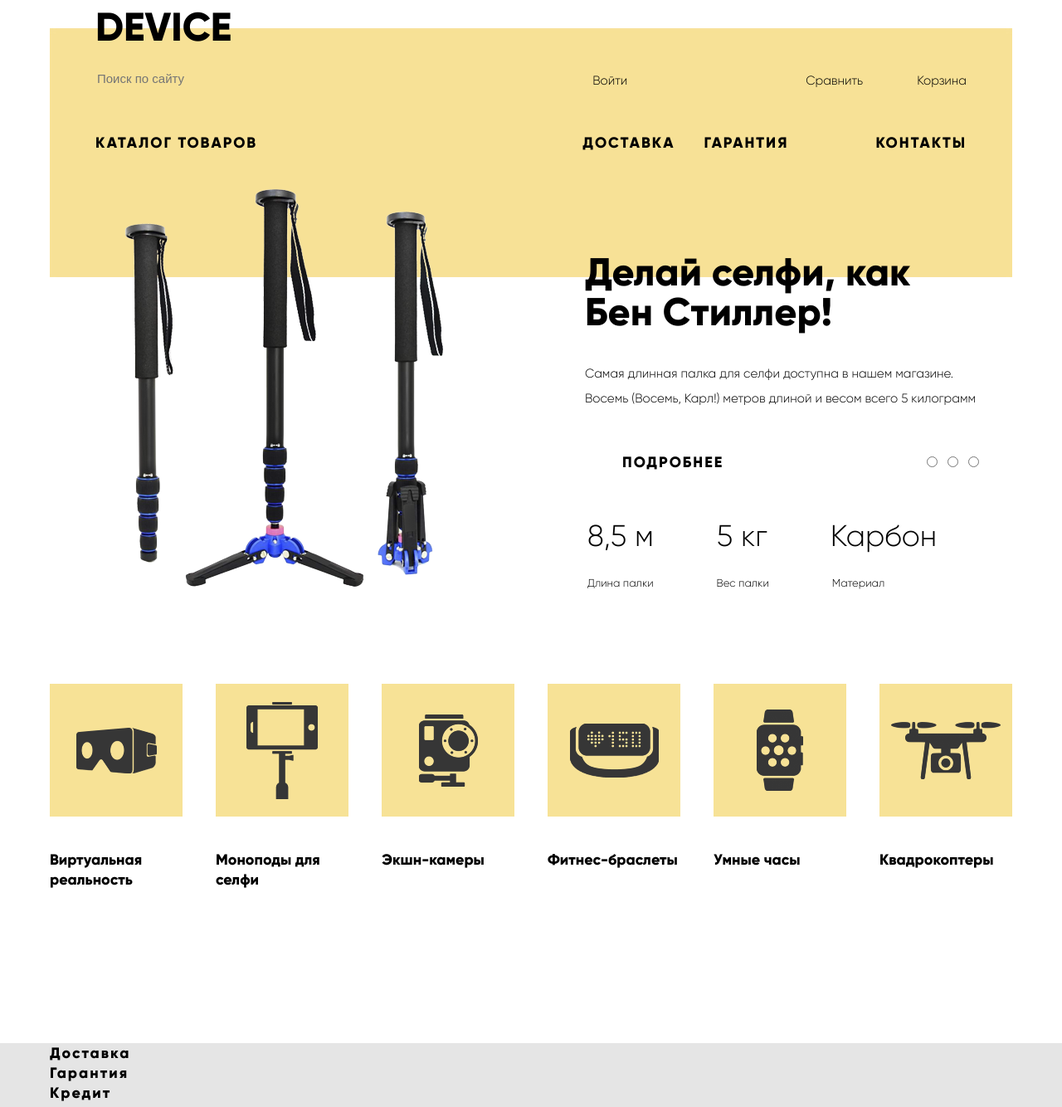
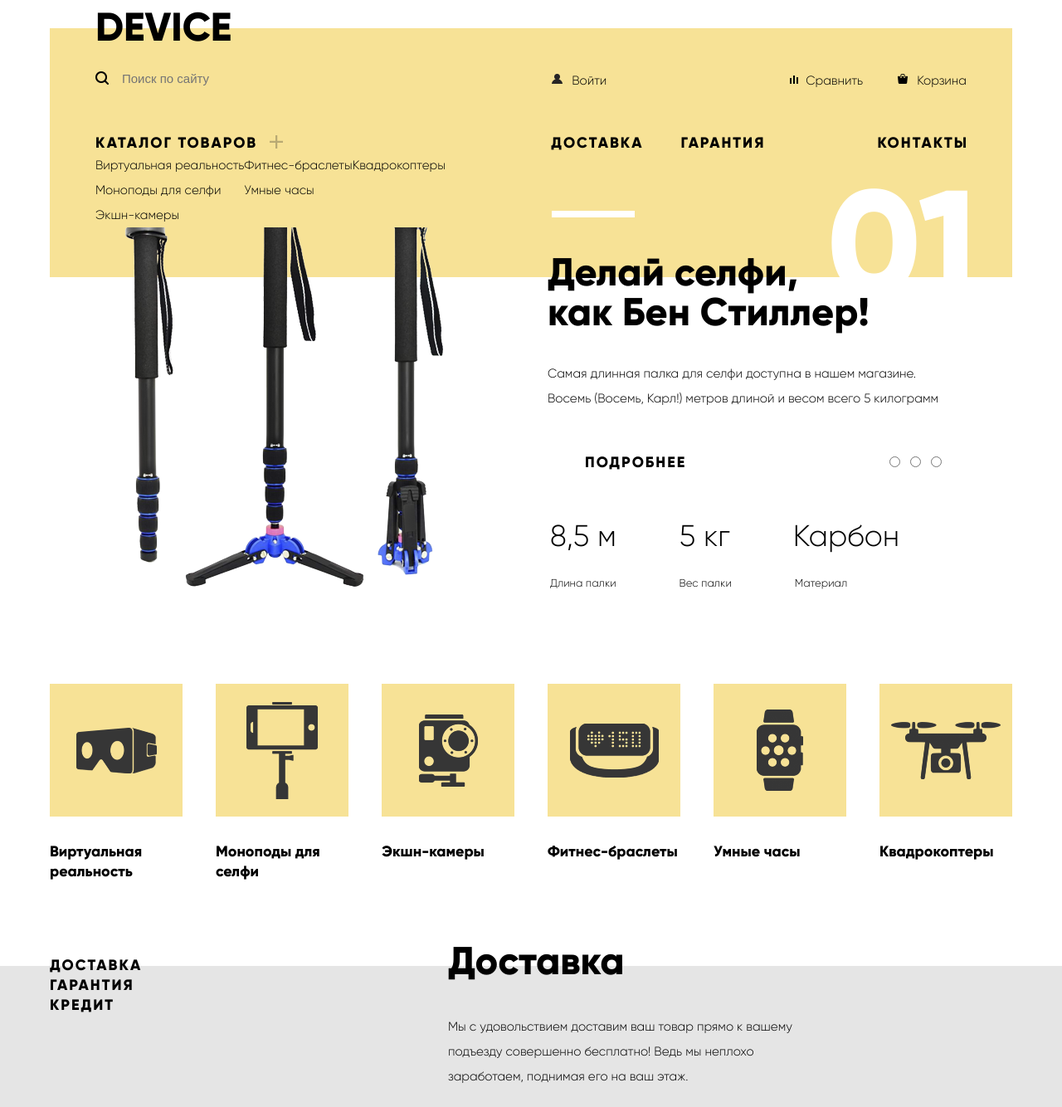
Before and after one commit to nemisqe/device, a plain HTML site: page index.html in a window 1280 px wide. Shown: the part 6-1340 px from the top of the page at 83% size. Drawn offline with Linux system fonts and the light colour scheme.

Commit message:
add decorative elements in header

```diff
--- a/css/style.css
+++ b/css/style.css
@@ -14,7 +14,7 @@ ul, li, p, div, form, h3 {
 	padding: 0;
 }
 
-a, li, .catalog {
+a, ul:not(.delivery-companies) li, .catalog {
 	font-size: 18px;
 	line-height: 24px;
 	text-decoration: none;
@@ -23,7 +23,8 @@ a, li, .catalog {
 	}
 
 a,
-.catalog {
+.catalog,
+.delivery-companies {
 	font-weight: bold;
 }
 
@@ -38,9 +39,14 @@ p,
 .address,
 .telephone,
 .header-user-nav li a,
-.footer-user-nav li a {
+.footer-user-nav li a,
+.catalog-popup li a {
 	font-size: 15px;
 	line-height: 30px;
+}
+
+.catalog-popup li a {
+	font-weight: normal;
 }
 
 .hit-product-info__data th {
@@ -65,15 +71,33 @@ p,
 .catalog,
 .info-header,
 .hit-product__page-link,
-.more-info {
+.more-info,
+.service-info ul li,
+.info-footer ul a {
 	text-transform: uppercase;
 }
 
 input[placeholder*="Поиск"] {
+	display: inline-block;
 	background-color: transparent;
 	border: 0px;
 	font-size: 15px;
 	line-height: 30px;
+	margin-left: 30px;
+}
+
+.header-search {
+	background: url(../img/search-icon.png) no-repeat;
+	background-position: 0 7px;
+}
+
+.header-nav-container {
+	background: url(../img/header-nav-sprite.png) no-repeat;
+	background-position: 550px 55px;
+}
+
+.header-nav-item__login {
+	margin-right: 25px;
 }
 
 .hit-product__page-link,
@@ -107,13 +131,9 @@ input[placeholder*="Поиск"] {
 	line-height: 36px;
 }
 
-.delivery-companies {
-	font-weight: bold;
-}
-
 .main-header {
 	min-height: 300px;
-	background: url(../img/header-background.jpg);
+	background-color: #f7e296;
 	margin-top: 40px;
 	position: relative;
 }
@@ -125,11 +145,46 @@ input[placeholder*="Поиск"] {
 
 .catalog {
 	margin-top: 45px;
+	cursor: pointer;
+}
+
+.header-catalog-container {
+	background: url(../img/plus-icon.png) no-repeat 210px 48px;
+}
+
+.catalog-popup {
+	display: flex;
+	background-color: #f7e296;
+	position: relative;
+	z-index: 1000;
+}
+
+.catalog-popup li {
+	display: flex;
+	flex-direction: column;
+}
+
+.header-number {
+	color: #ffffff;
+	font-size: 179px;
+	line-height: 179px;
+	position: absolute;
+	font-weight: bold;
+	top: -100px;
+	left: 337px;
 }
 
 .header-content-container {
 	width: 1050px;
 	margin: 0 auto;
+}
+
+.line-decoration {
+	width: 100px;
+	position: absolute;
+	border-top: 8px solid white;
+	top: 220px;
+	left: 605px;
 }
 
 .header-nav-container,
@@ -156,12 +211,17 @@ input[placeholder*="Поиск"] {
 	margin-top: 45px;
 }
 
+.info-header {
+	margin-right: 37px;
+}
+
 .info-header li:last-child {
-	padding-left: 105px;
+	padding-left: 135px;
+	margin-right: -39px;
 }
 
 .info-header li:nth-of-type(2) {
-	padding-left: 35px;
+	padding-left: 45px;
 }
 
 .slider {
@@ -171,10 +231,12 @@ input[placeholder*="Поиск"] {
 	margin-right: 30px;
 	position: relative;
 	top: -30px;
+	margin-right: 75px;
 }
 
 .slider h3 {
 	margin-bottom: 35px;
+	position: relative;
 }
 
 .slider p {
@@ -216,6 +278,7 @@ input[placeholder*="Поиск"] {
 	position: relative;
 	top: -110px;
 	left: 90px;
+	z-index: 1;
 }
 
 .product-categories ul:first-child {
@@ -240,30 +303,126 @@ input[placeholder*="Поиск"] {
 	right: 0;
 }
 
-.product-categories ul:last-child {
-	display: flex;
-	justify-content: space-between;
-	padding-top: 40px;
+.product-categories a {
+	display: inline-block;
+	width: 160px;
+	margin-top: 190px;
+	text-align: left;
 }
 
-.product-categories ul:last-child li {
-	width: 160px;
+.product-categories li {
+	margin-bottom: 180px;
 }
 
 .service-info {
 	min-height: 288px;
-	margin-top: 185px;
-	background-color: #e5e5e5;
+	position: relative;
+	margin-bottom: 105px;
+	background: #e5e5e5;
+}
+
+.service-info-container {
+	display: flex;
 }
 
 .service-info__services--container {
-	width: 285px;
-	height: 320px;
-	margin: 0;
-	padding: 0;
+	position: absolute;
+	top: -13px;
 }
 
 .service-info__description--container {
-	width: 440px;
-    height: 160px;
-	}
+	position: absolute;
+	width: 435px;
+	left: 540px;
+	top: -30px;
+}
+
+.service-info h3 {
+	padding-bottom: 40px;
+}
+
+.banners {
+	margin-bottom: 105px;
+}
+
+.features {
+	min-height: 565px;
+	display: flex;
+	justify-content: space-between;
+	margin-bottom: 85px;
+}
+
+.about-us__container {
+	width: 500px;
+}
+
+.contacts__container {
+	width: 565px;
+}
+
+.features h3 {
+	padding-bottom: 55px;
+	padding-top: 50px;
+}
+
+.features p:first-of-type {
+	padding-bottom: 40px;
+}
+
+.features p:nth-of-type(2) {
+	padding-bottom: 80px;
+}
+
+.delivery-companies {
+	padding-left: 15px;
+	padding-bottom: 80px;
+}
+
+.features img {
+	padding-bottom: 47px;
+}
+
+.logo-login__container,
+.address-info-tel__container,
+.social-logo__container {
+	padding-top: 65px;
+}
+
+.logo-login__container,
+.footer-user-nav ul,
+.address-info-tel__container {
+	display: flex;
+	justify-content: space-between;
+}
+
+.footer-user-nav ul li {
+	padding-right: 60px;
+}
+
+.footer-user-nav ul li:last-child {
+	padding-right: 0;
+}
+
+.info-footer ul,
+.footer-social {
+	display: flex;
+}
+
+.social-logo__container {
+	display: flex;
+	justify-content: flex-end;
+}
+
+.footer-social {
+	padding-right: 390px;
+}
+
+.info-footer li,
+.footer-social li {
+	padding-right: 35px;
+}
+
+.info-footer li:last-child,
+.footer-social li:last-child {
+	padding-right: 0;
+}
--- a/index.html
+++ b/index.html
@@ -12,7 +12,7 @@
 		<div class="header-content-container">
 		<span class="header-logo"><a href="#">Device</a></span>
 		<div class="header-nav-container">
-		<form method="post" name="search">
+		<form method="post" name="search" class="header-search">
 				<input type="text" placeholder="Поиск по сайту">
 			</form>
 			<nav class="header-user-nav">
@@ -24,20 +24,37 @@
 		    </nav>
 		    </div>
 		    <div class="header-catalog-container">
+		<div>
 			<p class="catalog">Каталог товаров</p>
+			<ul class="catalog-popup">
+				<li>
+					<a href="#">Виртуальная реальность</a>
+					<a href="#">Моноподы для селфи</a>
+					<a href="#">Экшн-камеры</a>
+				</li>
+				<li>
+					<a href="#">Фитнес-браслеты</a>
+					<a href="#">Умные часы</a>
+				</li>
+				<li>
+					<a href="#">Квадрокоптеры</a>
+				</li>
+			</ul>
+		</div>
 		<ul class="info-header">
 			<li class="info-item__delivery"><a href="#">Доставка</a></li>
 			<li class="info-item__warranty"><a href="#">Гарантия</a></li>
 			<li class="info-item__contacts"><a href="#">Контакты</a></li>
 		</ul>
-
+		<div class="line-decoration"></div>
 		</div>
 	</header>
 	</div>
 	<div class="container">
 		<img src="img/slider-1.png" width="384" height="486" alt="Селфи-моноподы" class="slider-one-pic">
 			<article class="slider">
-				<h3>Делай селфи, как Бен Стиллер!</h3>
+				<h3>Делай селфи, <br> как Бен Стиллер!</h3>
+				<span class="header-number">01</span>
 				<p class="hit-product__description">Самая длинная палка для селфи доступна в нашем магазине. Восемь (Восемь, Карл!) метров длиной и весом всего 5 килограмм</p>
 				<a href="#" class="hit-product__page-link">Подробнее</a>
 				<input type="radio" class="slider-toggle">
@@ -62,20 +79,12 @@
 		<section class="product-categories">
 			<div class="container">
 			<ul>
-				<li class="product-pic"><img src="img/vr-icon.png" alt="VR-очки"></li>
-				<li class="product-pic"><img src="img/selfie-stick-icon.png" alt="Селфи-моноподы"></li>
-				<li class="product-pic"><img src="img/camera-icon.png" alt="Камеры"></li>
-				<li class="product-pic"><img src="img/fitness-braclet-icon.png" alt="Фитнес-браслеты"></li>
-				<li class="product-pic"><img src="img/watches-icon.png" alt="Смарт-часы"></li>
-				<li class="product-pic"><img src="img/quadrocopter-icon.png" alt="Квадрокоптеры"></li>
-			</ul>
-			<ul>
-				<li class="product-category-name"><a href="#">Виртуальная реальность</a></li>
-				<li class="product-category-name"><a href="#">Моноподы для селфи</a></li>
-				<li class="product-category-name"><a href="#">Экшн-камеры</a></li>
-				<li class="product-category-name"><a href="#">Фитнес-браслеты</a></li>
-				<li class="product-category-name"><a href="#">Умные часы</a></li>
-				<li class="product-category-name"><a href="#">Квадрокоптеры</a></li>
+				<li class="product-pic"><img src="img/vr-icon.png" alt="VR-очки"><a>Виртуальная реальность</a></li>
+				<li class="product-pic"><img src="img/selfie-stick-icon.png" alt="Селфи-моноподы"><a href="#">Моноподы для селфи</a></li>
+				<li class="product-pic"><img src="img/camera-icon.png" alt="Камеры"><a href="#">Экшн-камеры</a></li>
+				<li class="product-pic"><img src="img/fitness-braclet-icon.png" alt="Фитнес-браслеты"><a href="#">Фитнес-браслеты</a></li>
+				<li class="product-pic"><img src="img/watches-icon.png" alt="Смарт-часы"><a href="#">Умные часы</a></li>
+				<li class="product-pic"><img src="img/quadrocopter-icon.png" alt="Квадрокоптеры"><a href="#">Квадрокоптеры</a></li>
 			</ul>
 			</div>
 		</section>
@@ -109,11 +118,13 @@
 			</div>
 		</article>
 
-		<section class="features">
-			<div class="container">
+		<section class="features container">
+			<div class="about-us__container">
 				<h3>О нас</h3>
 				<p>
 					Огромный выбор гаджетов не оставит равнодушным гика, который есть в каждом из нас.
+				</p>
+				<p>
 					Мы можем доставить ваш товар в самые отдаленные точки России! DEVICE работает со многими транспортными компаниями:
 				</p>
 				<ul class="delivery-companies">
@@ -121,22 +132,21 @@
 					<li>Автотрейдинг</li>
 					<li>ЖелДорЭкспедиция</li>
 				</ul>
-			<a href="" class="more-info about-us">Подробнее о нас</a>
+			<a href="#" class="more-info about-us">Подробнее о нас</a>
 			</div>
-		</section>
-		<section class="contacts">
-			<div class="container">
+			<div class="contacts__container">
 			<h3>Контакты</h3>
 			<p>
-				Вы можете забрать товар сами, заехав в наш офис. Заодно, вы сможете проверить работоспособность покупки. Всякое бывает.
+				Вы можете забрать товар сами, заехав в наш офис. Заодно, вы сможете проверить работоспособность по80pxкупки. Всякое бывает.
 			</p>
 			<img src="img/map.png" alt="Карта"><br>
-		  <a href="" class="more-info dm">Напишите нам</a>
+		  <a href="#" class="more-info dm">Напишите нам</a>
 		  </div>
 		</section>
 	</main>
 	<footer class="main-footer">
 		<div class="container">
+			<div class="logo-login__container">
 				<span class="footer-logo">Device</span>
 
 					<nav class="footer-user-nav">
@@ -146,7 +156,8 @@
 							<li class="footer-nav-item__"><a href="">Корзина</a></li>
 						</ul>
 					</nav>
-
+			</div>
+			<div class="address-info-tel__container">
 				<p class="address">г. Москва, ул. Строителей, 15</p>
 					<nav class="info-footer">
 						<ul>
@@ -156,6 +167,8 @@
 						</ul>
 					</nav>
 				<span class="telephone">Тел.: +7(495) 495-95-95</span>
+			</div>
+			<div class="social-logo__container">
 				<ul class="footer-social">
 					<li class="social__facebook"><a href="facebook.com">Facebook</a></li>
 					<li class="social__instagram"><a href="">Instagram</a></li>
@@ -163,6 +176,7 @@
 				</ul>
 				<img src="img/academy-logo.png" alt="Логотип академии">
 				</div>
+			</div>
 	</footer>
 </body>
 </html>
```
Also changed, not shown: img/header-nav-sprite.png (added), img/plus-icon.png (added), img/search-icon.png (added). Lines whose indentation alone changed are shown as unchanged.
